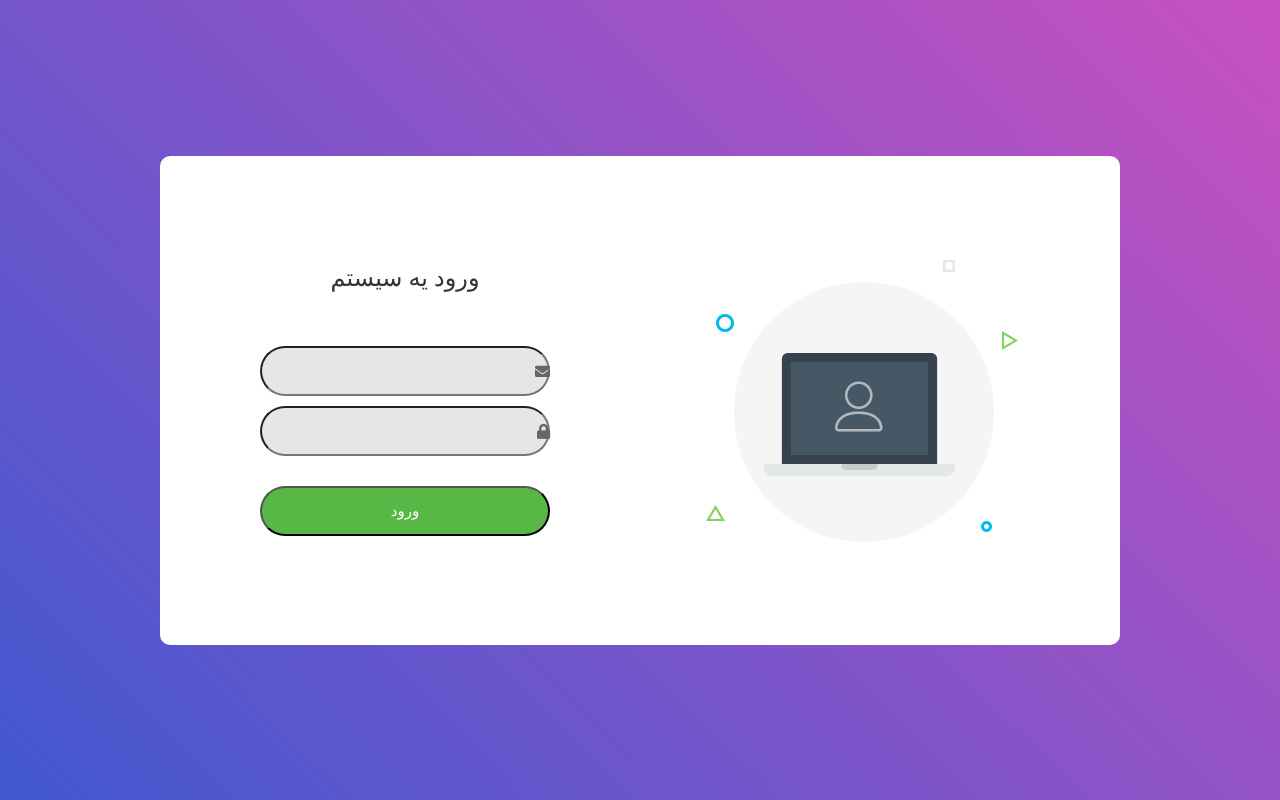
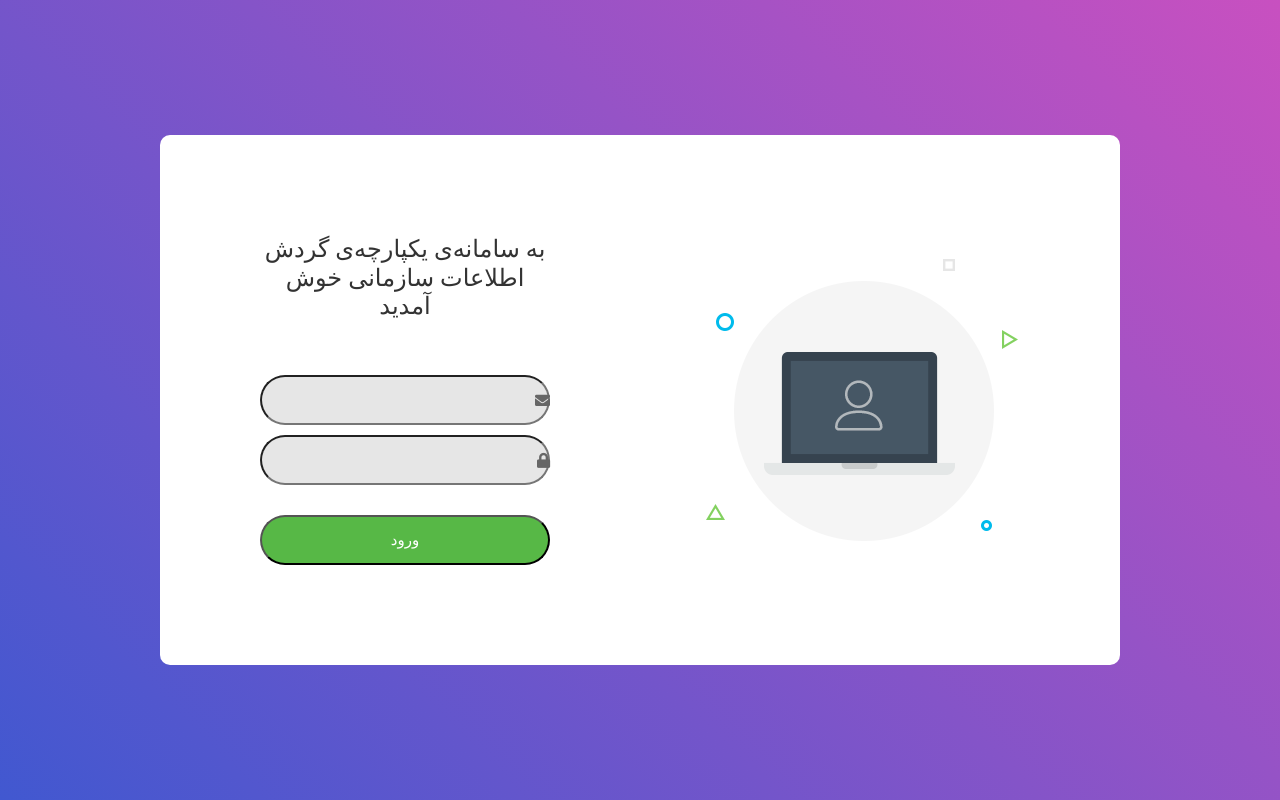
Before and after one commit to ashkantaravati/sync-my-boss, a Django app: page /accounts/login/ in a window 1280 px wide. Run offline with Django 3.2, Linux system fonts and the light colour scheme; parts of the project's set-up code (start-up, migrations or seed data) failed here and were passed over; some libraries are stand-ins or nearby versions.

Commit message:
Change in titles

```diff
--- a/employee_activity/templates/employee_activity/login.html
+++ b/employee_activity/templates/employee_activity/login.html
@@ -6,7 +6,7 @@
 <html lang="en">
 
 <head>
-    <title>تابلوی اعلانات سازمانی | صفحه ورود</title>
+    <title>سامانه‌ی یکپارچه‌ی گردش اطلاعات سازمانی | صفحه ورود</title>
     <link rel="apple-touch-icon" sizes="180x180" href="{% static 'apple-touch-icon.png' %}">
     <link rel="icon" type="image/png" sizes="32x32" href="{% static 'favicon-32x32.png' %}">
     <link rel="icon" type="image/png" sizes="16x16" href="{% static 'favicon-16x16.png' %}">
@@ -37,7 +37,7 @@
                 <form class="login100-form validate-form" method="post" action="{% url 'login' %}">
                     {% csrf_token %}
                     <span class="login100-form-title">
-		ورود یه سیستم
+		به سامانه‌ی یکپارچه‌ی گردش اطلاعات سازمانی خوش آمدید
 					</span>
 
                     <div class="wrap-input100 validate-input" data-validate="Valid email is required: ex@abc.xyz">
```
